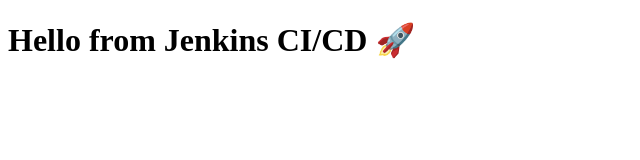
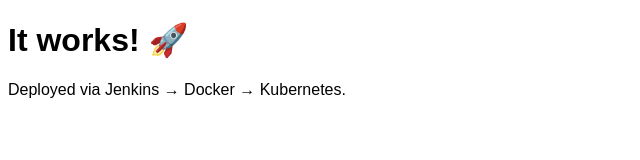
Before and after one commit to Harshithmadhuri/Kubernetes_project, a plain HTML site: page index.html in a window 1280 px wide. Shown: the whole page, without its empty margins (0-640 px from the left). Drawn offline with Linux system fonts and the light colour scheme.

Commit message:
changes in index and docker

```diff
--- a/index.html
+++ b/index.html
@@ -1,9 +1,8 @@
-<!DOCTYPE html>
+<!doctype html>
 <html>
-<head>
-  <title>My Jenkins-K8s App</title>
-</head>
-<body>
-  <h1>Hello from Jenkins CI/CD 🚀</h1>
-</body>
+  <head><meta charset="utf-8"/><title>Demo App</title></head>
+  <body style="font-family: sans-serif;">
+    <h1>It works! 🚀</h1>
+    <p>Deployed via Jenkins → Docker → Kubernetes.</p>
+  </body>
 </html>
```
Also changed, not shown: 1 other file.
